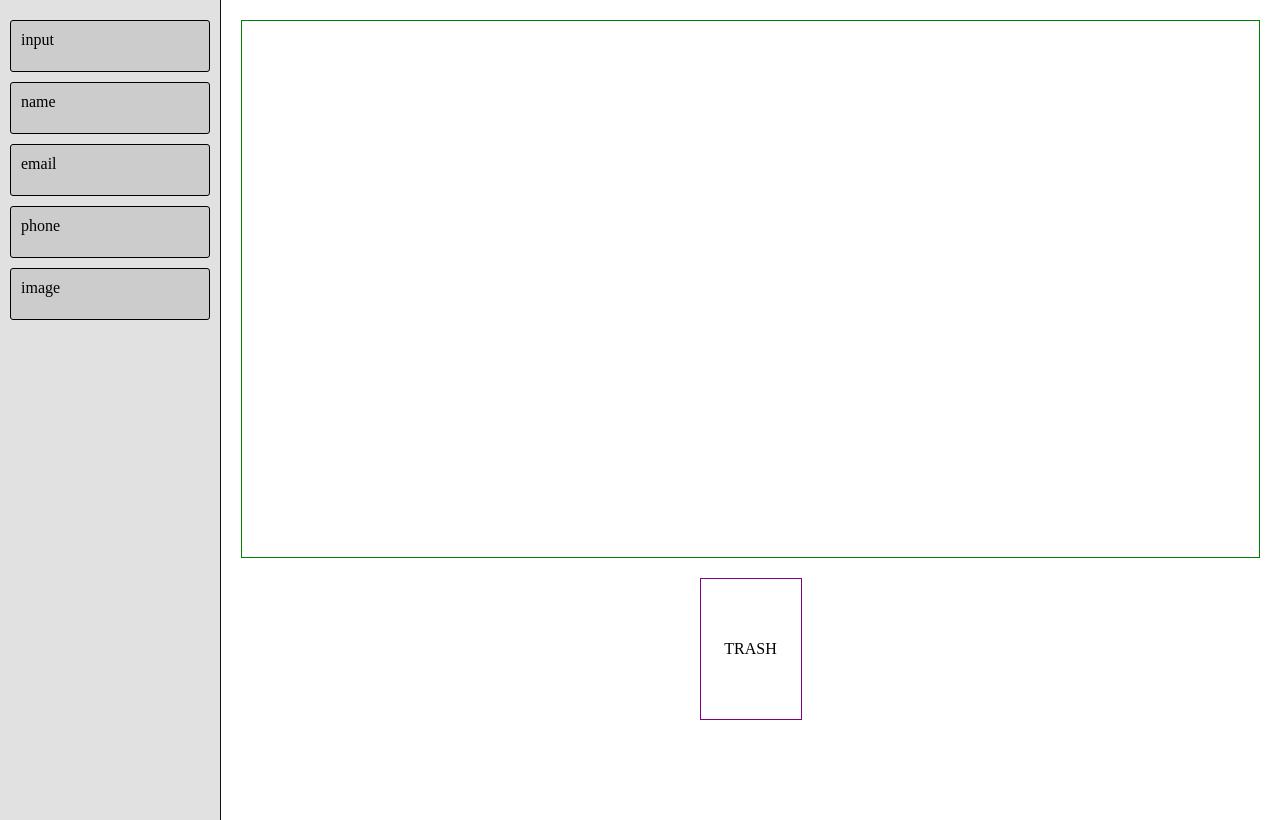
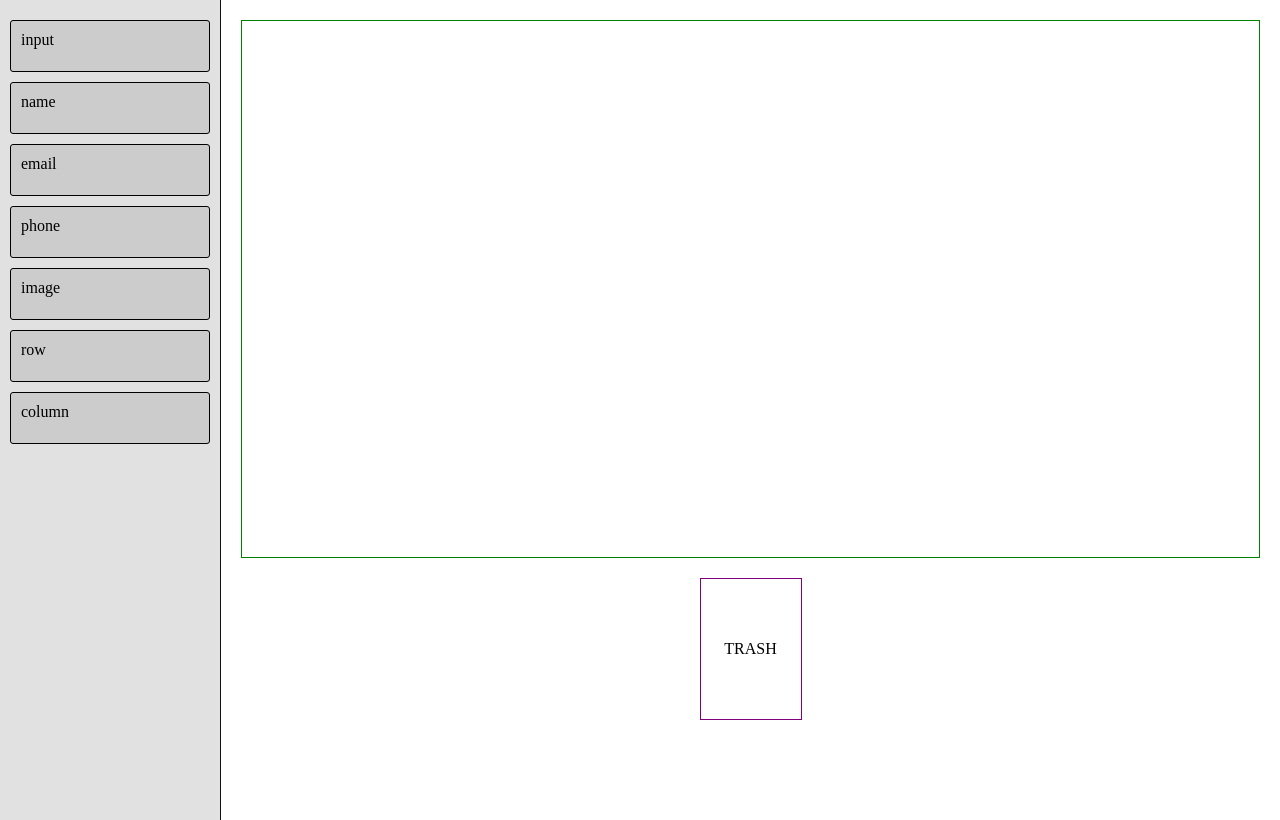
Before and after one commit to bpinazmul18/assignment-react-dnd, a React (Create React App) app: page / in a window 1280 px wide. Built offline with nearby package versions, Linux system fonts and the light colour scheme.

Commit message:
FEAT: Working on NavbarItem Colum, and Row.

```diff
--- a/src/App.js
+++ b/src/App.js
@@ -4,7 +4,13 @@ import DropZone from './components/DropZone'
 import Row from './components/Row'
 import SideBarItem from './components/SideBarItem'
 import TrashDropZone from './components/TrashDropZone'
-import { SIDEBAR_ITEMS, COLUMN, SIDEBAR_ITEM, COMPONENT } from './constants'
+import {
+  SIDEBAR_ITEMS,
+  COLUMN,
+  SIDEBAR_ITEM,
+  COMPONENT,
+  ROW,
+} from './constants'
 import initialData from './initial-data'
 
 import {
@@ -35,6 +41,43 @@ const App = () => {
       const pathToDropZone = splitDropZonePath.slice(0, -1).join('-')
 
       const newItem = { id: item.id, type: item.type }
+
+      console.log('check item type', item)
+      // Row
+      if (item.type === ROW) {
+        return setLayout(
+          handleMoveSidebarComponentIntoParent(
+            layout,
+            splitDropZonePath,
+            newItem
+          )
+        )
+        // 1. Move sidebar item into page
+        // const newComponent = {
+        //   id: shortid.generate(),
+        //   ...item.component,
+        // }
+
+        // const newItem = {
+        //   id: newComponent.id,
+        //   type: COMPONENT,
+        // }
+
+        // setComponents({
+        //   ...components,
+        //   [newComponent.id]: newComponent,
+        // })
+
+        // setLayout(
+        //   handleMoveSidebarComponentIntoParent(
+        //     layout,
+        //     splitDropZonePath,
+        //     newItem
+        //   )
+        // )
+        return
+      }
+
       if (item.type === COLUMN) {
         newItem.children = item.children
       }
@@ -66,6 +109,7 @@ const App = () => {
 
       // move down here since sidebar items dont have path
       const splitItemPath = item.path.split('-')
+
       const pathToItem = splitItemPath.slice(0, -1).join('-')
 
       // 2. Pure move (no create)
--- a/src/components/Row.jsx
+++ b/src/components/Row.jsx
@@ -39,7 +39,7 @@ const Row = ({ data, components, handleDrop, path }) => {
     <div ref={ref} style={{ ...style, opacity }} className="base draggable row">
       {data.id}
       <div className="columns">
-        {data.children.map((column, index) => {
+        {data?.children?.map((column, index) => {
           const currentPath = `${path}-${index}`
 
           return (
@@ -58,8 +58,8 @@ const Row = ({ data, components, handleDrop, path }) => {
         })}
         <DropZone
           data={{
-            path: `${path}-${data.children.length}`,
-            childrenCount: data.children.length,
+            path: `${path}-${data?.children?.length}`,
+            childrenCount: data?.children?.length,
           }}
           onDrop={handleDrop}
           className="horizontalDrag"
--- a/src/constants.js
+++ b/src/constants.js
@@ -46,4 +46,20 @@ export const SIDEBAR_ITEMS = [
       content: 'Some image',
     },
   },
+  {
+    id: shortid.generate(),
+    type: ROW,
+    component: {
+      type: ROW,
+      content: 'Some Row',
+    },
+  },
+  {
+    id: shortid.generate(),
+    type: SIDEBAR_ITEM,
+    component: {
+      type: COLUMN,
+      content: 'Some Column',
+    },
+  },
 ]
```
Also changed, not shown: src/components/DropZone.jsx (+0 -7 lines).
